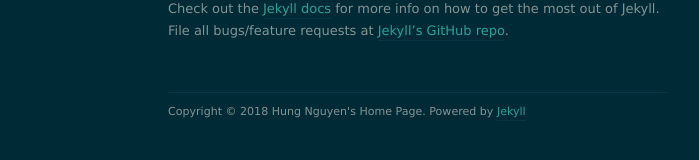
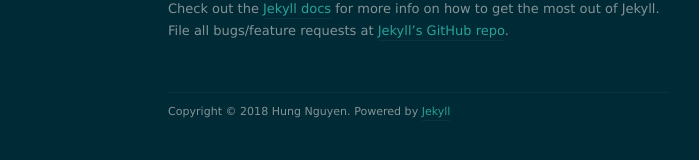
Before and after one commit to nd-hung/nd-hung.github.io, a Jekyll site: the page built from index.html, in a window 1280 px wide. Shown: the part 465-625 px from the top of the page, without its empty margins (222-921 px from the left). Built offline with Jekyll 4.4.1, drawn with Linux system fonts in a browser that asks for light colours; nearby versions of some CDN libraries; the list of posts is cut into pages by our own code.

Commit message:
Update default.html

```diff
--- a/_layouts/default.html
+++ b/_layouts/default.html
@@ -56,7 +56,7 @@
 
 
   <footer id="footer">
-    <p class="copyright">Copyright &copy; {{ site.time | date: '%Y' }} {{ site.name }}.
+    <p class="copyright">Copyright &copy; {{ site.time | date: '%Y' }} Hung Nguyen.
       Powered by <a href="http://jekyllrb.com">Jekyll</a>
     </p>
   </footer>
```
